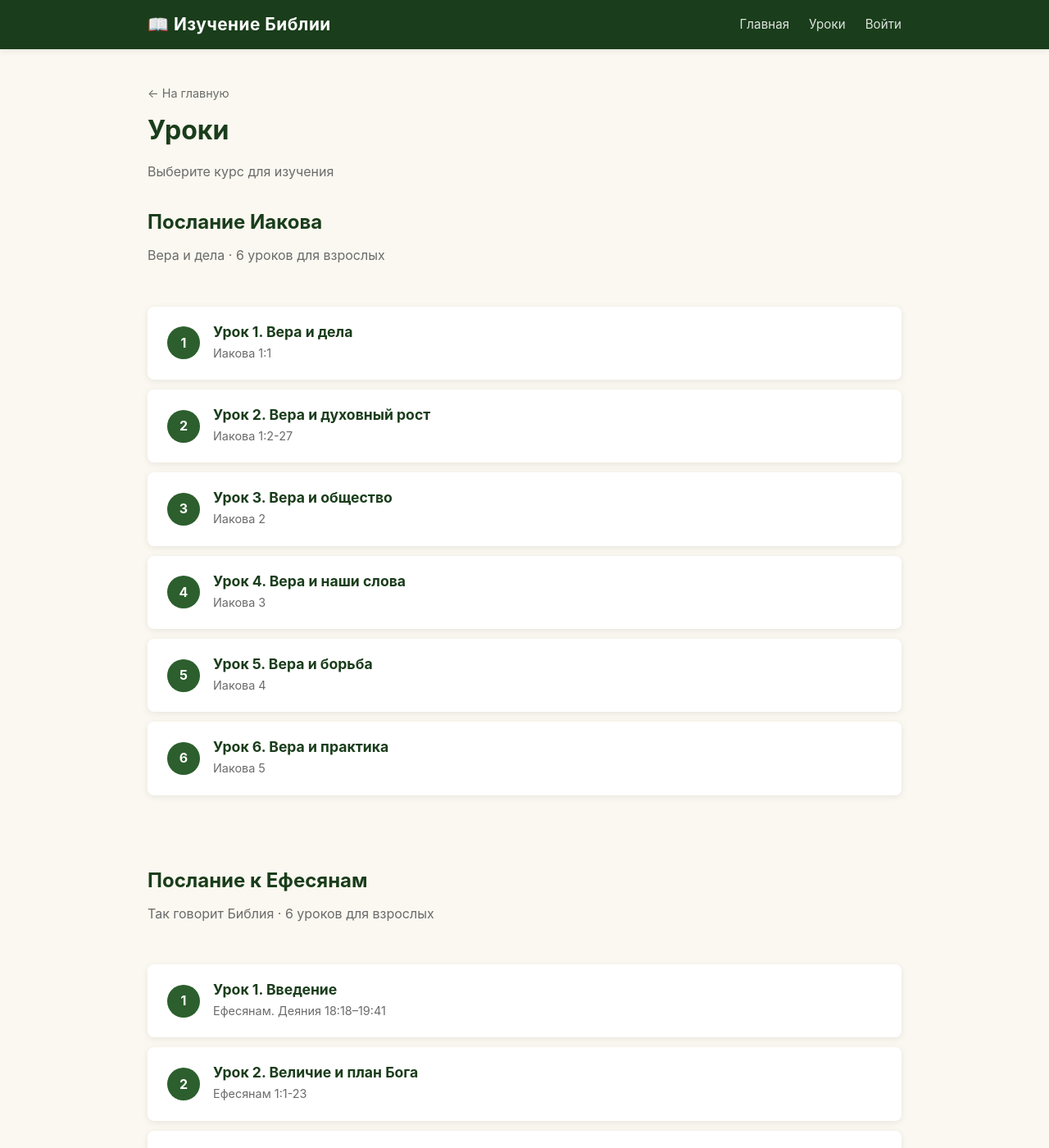
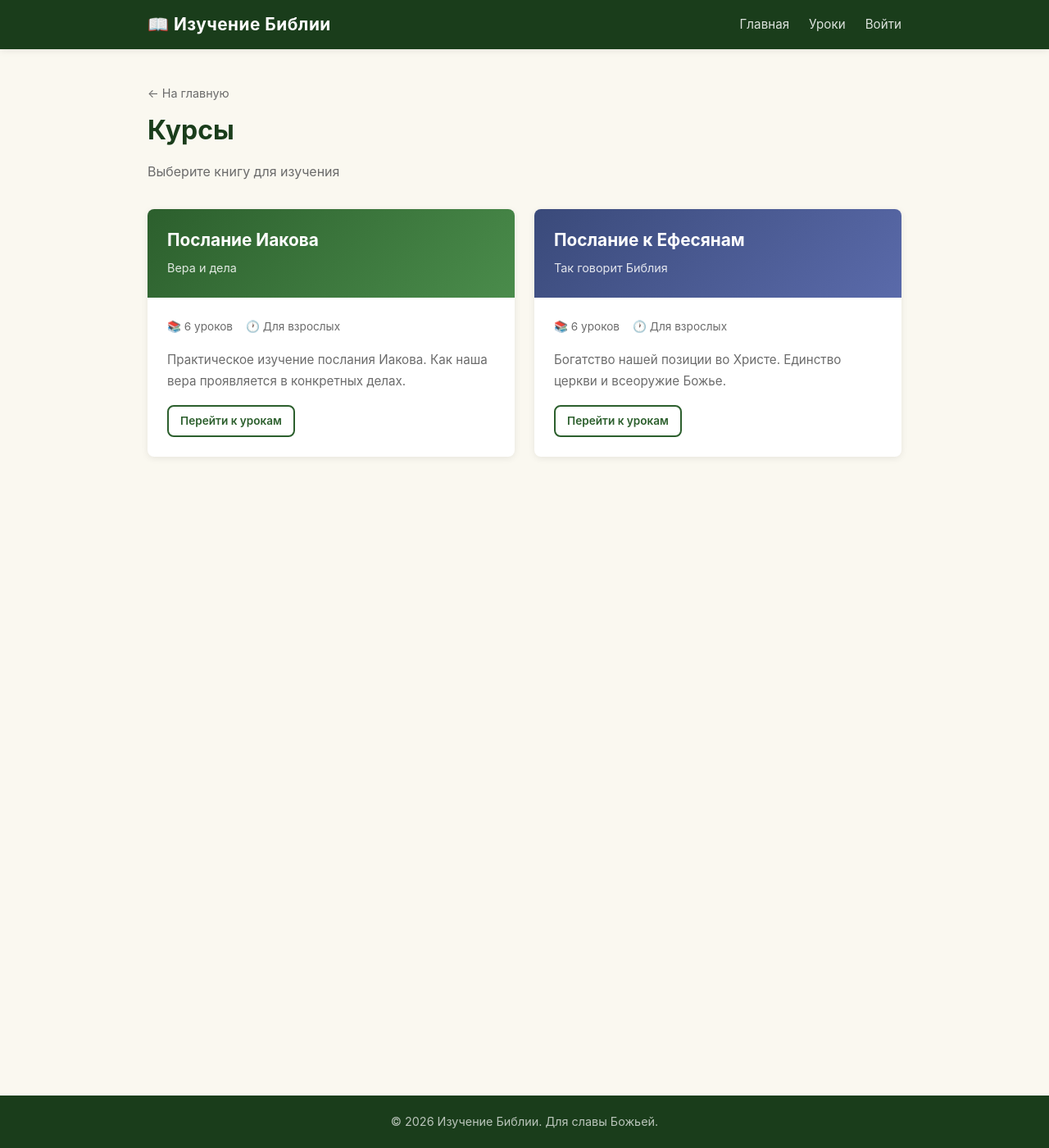
Before and after one commit to Slakwik/bible-learning, a Jekyll site: the page built from lessons/index.html, in a window 1280 px wide and 1400 px high. Shown: the whole window at 82% size. Built offline with Jekyll 4.4.1, drawn with Linux system fonts in a browser that asks for light colours; some of the changed text lies outside the part shown.

Commit message:
Split lessons into separate course pages
Each course now has its own page (/lessons/james/, /lessons/ephesians/)
instead of one long list. /lessons/ shows course cards.
Back links in lessons point to their course page.

Co-Authored-By: Claude Opus 4.6 (1M context) <noreply@anthropic.com>

```diff
--- a/index.html
+++ b/index.html
@@ -36,7 +36,7 @@ title: "Изучение Библии — Главная"
   <p class="section-subtitle">Выберите книгу для изучения</p>
 
   <div class="courses-grid">
-    <a href="{{ '/lessons/' | relative_url }}#james" class="course-card" style="text-decoration:none;color:inherit;">
+    <a href="{{ '/lessons/james/' | relative_url }}" class="course-card" style="text-decoration:none;color:inherit;">
       <div class="course-card-header">
         <h3>Послание Иакова</h3>
         <p>Вера и дела</p>
@@ -50,7 +50,7 @@ title: "Изучение Библии — Главная"
         <span class="btn btn-outline btn-sm">Перейти к урокам</span>
       </div>
     </a>
-    <a href="{{ '/lessons/' | relative_url }}#ephesians" class="course-card" style="text-decoration:none;color:inherit;">
+    <a href="{{ '/lessons/ephesians/' | relative_url }}" class="course-card" style="text-decoration:none;color:inherit;">
       <div class="course-card-header" style="background: linear-gradient(135deg, #3a4a7a 0%, #5a6aaa 100%);">
         <h3>Послание к Ефесянам</h3>
         <p>Так говорит Библия</p>
--- a/lessons/index.html
+++ b/lessons/index.html
@@ -1,66 +1,43 @@
 ---
 layout: default
-title: "Уроки"
+title: "Курсы"
 ---
 
 <section class="container">
   <div style="padding-top: 40px;">
     <a href="{{ '/' | relative_url }}" class="back-link">&larr; На главную</a>
-    <h1>Уроки</h1>
-    <p style="color: var(--text-light); margin-bottom: 32px;">Выберите курс для изучения</p>
+    <h1>Курсы</h1>
+    <p style="color: var(--text-light); margin-bottom: 32px;">Выберите книгу для изучения</p>
   </div>
 
-  <h2 id="james">Послание Иакова</h2>
-  <p style="color: var(--text-light); margin-bottom: 8px;">Вера и дела &middot; 6 уроков для взрослых</p>
-
-  <ul class="lessons-list" id="lessonsList">
-    {% assign james = site.lessons | where: "course", "james" | default: site.lessons | sort: "order" %}
-    {% for lesson in site.lessons %}
-      {% if lesson.slug contains "james" %}
-      <li>
-        <a href="{{ lesson.url | relative_url }}" data-lesson="{{ lesson.slug }}">
-          <span class="lesson-num">{{ lesson.order }}</span>
-          <div class="lesson-info">
-            <h3>{{ lesson.title }}</h3>
-            <p>{{ lesson.reference }}</p>
-          </div>
-          <span class="lesson-status" id="status-{{ lesson.slug }}">Пройден</span>
-        </a>
-      </li>
-      {% endif %}
-    {% endfor %}
-  </ul>
-
-  <h2 id="ephesians" style="margin-top: 48px;">Послание к Ефесянам</h2>
-  <p style="color: var(--text-light); margin-bottom: 8px;">Так говорит Библия &middot; 6 уроков для взрослых</p>
-
-  <ul class="lessons-list">
-    {% assign eph_lessons = site.lessons | sort: "order" %}
-    {% for lesson in eph_lessons %}
-      {% if lesson.slug contains "ephesians" %}
-      <li>
-        <a href="{{ lesson.url | relative_url }}" data-lesson="{{ lesson.slug }}">
-          <span class="lesson-num">{{ lesson.order }}</span>
-          <div class="lesson-info">
-            <h3>{{ lesson.title }}</h3>
-            <p>{{ lesson.reference }}</p>
-          </div>
-          <span class="lesson-status" id="status-{{ lesson.slug }}">Пройден</span>
-        </a>
-      </li>
-      {% endif %}
-    {% endfor %}
-  </ul>
+  <div class="courses-grid">
+    <a href="{{ '/lessons/james/' | relative_url }}" class="course-card" style="text-decoration:none;color:inherit;">
+      <div class="course-card-header">
+        <h3>Послание Иакова</h3>
+        <p>Вера и дела</p>
+      </div>
+      <div class="course-card-body">
+        <div class="course-meta">
+          <span>&#128218; 6 уроков</span>
+          <span>&#128336; Для взрослых</span>
+        </div>
+        <p>Практическое изучение послания Иакова. Как наша вера проявляется в конкретных делах.</p>
+        <span class="btn btn-outline btn-sm">Перейти к урокам</span>
+      </div>
+    </a>
+    <a href="{{ '/lessons/ephesians/' | relative_url }}" class="course-card" style="text-decoration:none;color:inherit;">
+      <div class="course-card-header" style="background: linear-gradient(135deg, #3a4a7a 0%, #5a6aaa 100%);">
+        <h3>Послание к Ефесянам</h3>
+        <p>Так говорит Библия</p>
+      </div>
+      <div class="course-card-body">
+        <div class="course-meta">
+          <span>&#128218; 6 уроков</span>
+          <span>&#128336; Для взрослых</span>
+        </div>
+        <p>Богатство нашей позиции во Христе. Единство церкви и всеоружие Божье.</p>
+        <span class="btn btn-outline btn-sm">Перейти к урокам</span>
+      </div>
+    </a>
+  </div>
 </section>
-
-<script>
-document.addEventListener('DOMContentLoaded', function() {
-  var user = JSON.parse(localStorage.getItem('bible_current_user') || 'null');
-  if (!user) return;
-  var answers = JSON.parse(localStorage.getItem('bible_answers_' + user.username) || '{}');
-  Object.keys(answers).forEach(function(slug) {
-    var el = document.getElementById('status-' + slug);
-    if (el) el.classList.add('visible');
-  });
-});
-</script>
```
Also changed, not shown: _layouts/lesson.html (+7 -1 lines), lessons/ephesians.html (added, +41 -0 lines), lessons/james.html (added, +41 -0 lines).
